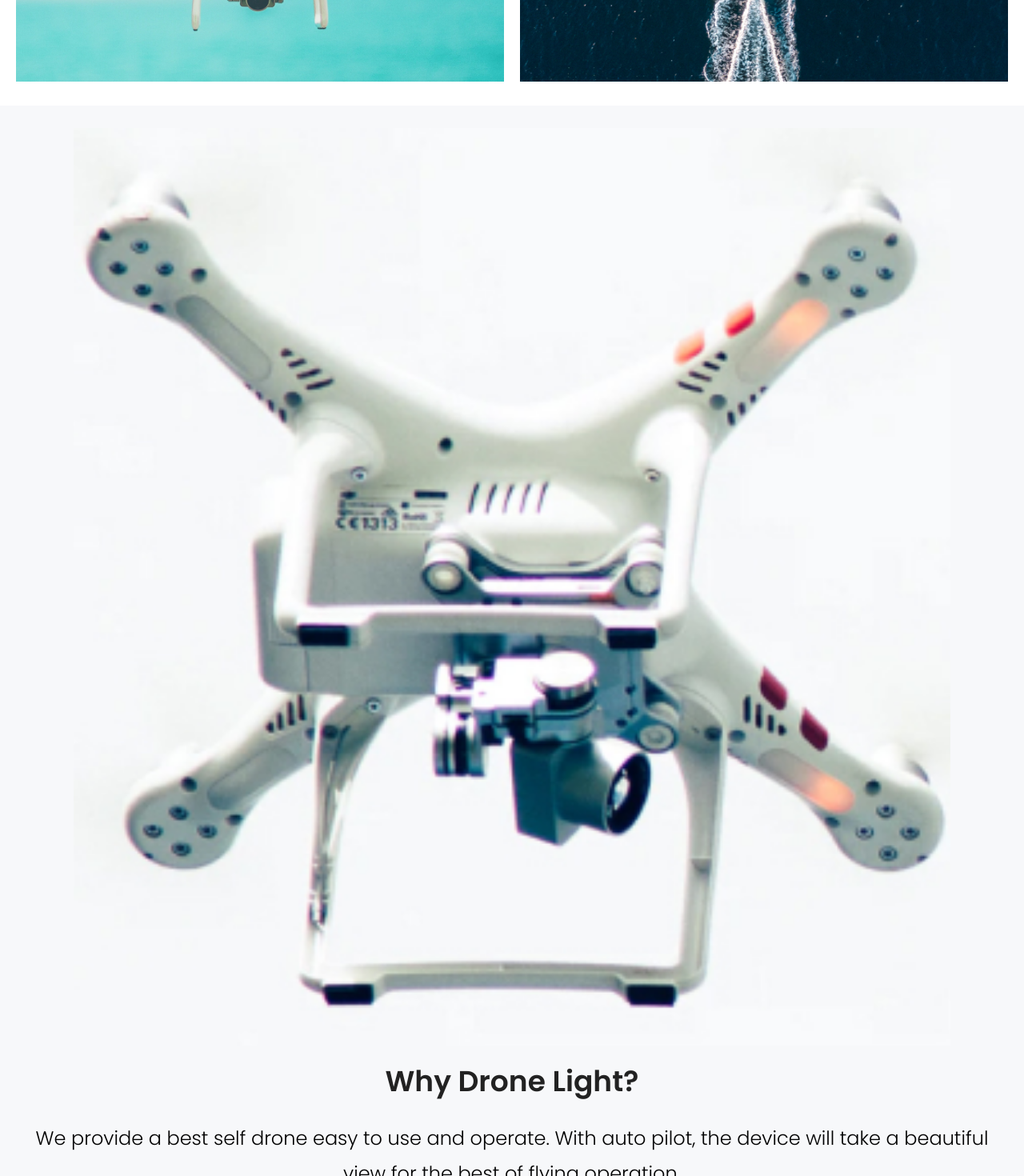
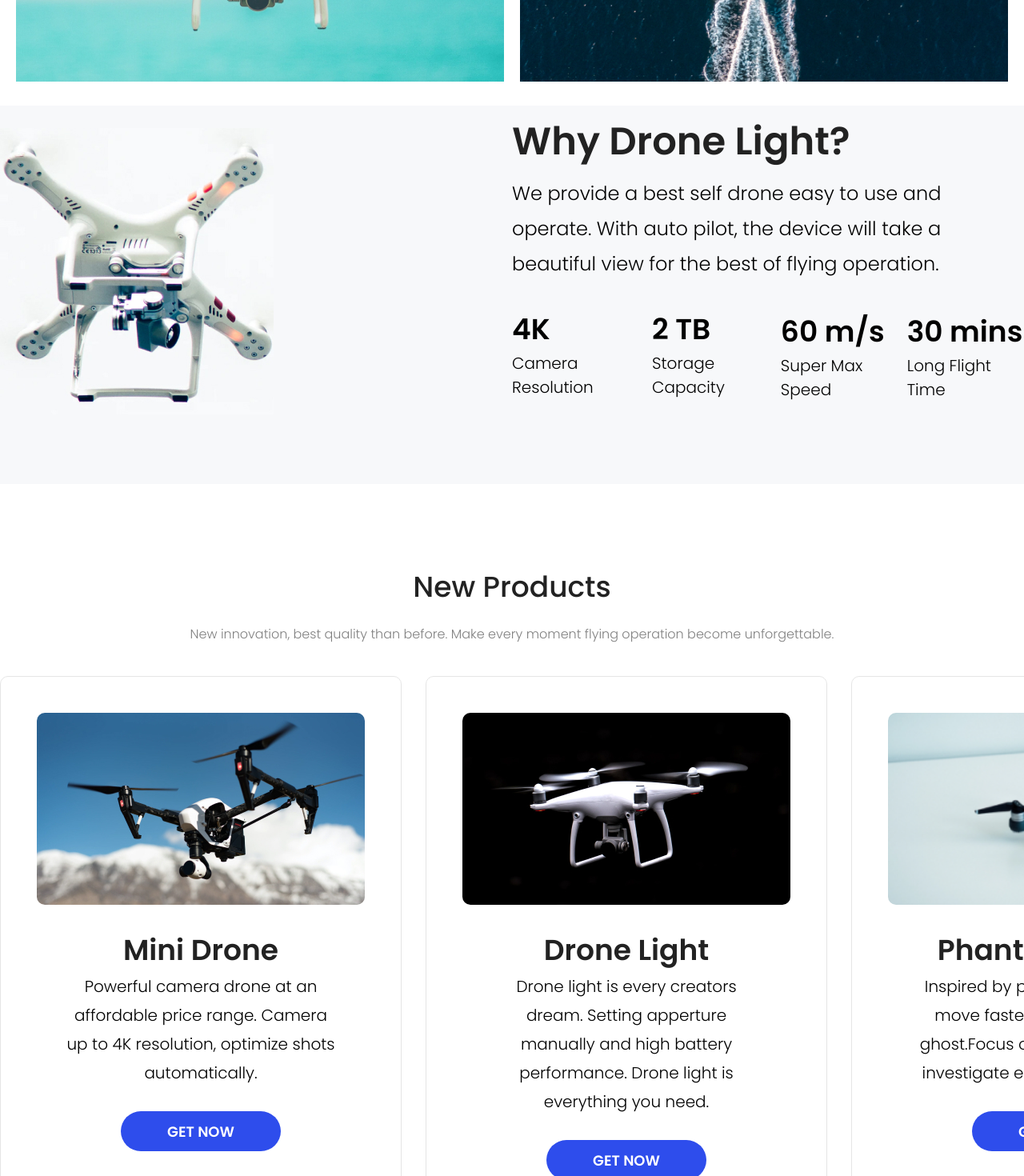
Before and after one commit to rwndy/RevivalTV-Frontend, a Next.js app: page / in a window 1280 px wide. Shown: the part 1320-2790 px from the top of the page at 80% size. Built offline with nearby package versions, Linux system fonts and the light colour scheme.

Commit message:
desktop version

```diff
--- /dev/null
+++ b/src/components/DetailProduct/DescriptionFeature/Description/index.js
@@ -0,0 +1,15 @@
+const DescriptionText = () => {
+  return (
+    <div className="border-[1px] border-gray rounded-sm px-9 py-10 mb-[56px]">
+            <h5 className="text-dark-gray text-[28px] leading-[42px] font-semibold mb-10">Description</h5>
+            <p className="text-dark-gray text-[20px] leading-[38px] font-light">We provide a best self drone easy to use and operate. With auto pilot, the device will take a beautiful view for
+the best of flying operation. Drone light is every creators dream. Setting apperture manually and high battery
+performance. With 2 Terabyte storage, you can take a lot of picture in one take. 4K Camera resolution make
+your video clean and feels like a real environtment. Capture your moment in easy way effortlesly with auto
+pilot system. No need to learn how to fly and operate drone. Enjoy your simple and easy flying experience.
+Drone light is everything you need.</p>
+    </div>
+  )
+}
+
+export default DescriptionText
--- a/src/components/DetailProduct/ThumbnailImage/index.js
+++ b/src/components/DetailProduct/ThumbnailImage/index.js
@@ -32,17 +32,18 @@ export const ThumbnailImage = () => {
 
   return (
     <div>
-      <div className="relative w-[346px] h-[263px] mt-17 mb-[17px]">
+      <div className="relative xsm:w-[346px] xsm:h-[263px] xl:w-[400px] xl:h-[200px] xsm:mt-17 xsm:mb-[17px] xl:mb-[37px] ">
         <Image
           src={!srcImage ? '/assets/images/highlight1.png' : srcImage}
           alt="thumbnail image"
           layout="fill"
           objectFit="cover"
           className="rounded-sm"
+          quality={100}
         />
       </div>
 
-      <div className="flex justify-between mb-[50px]">
+      <div className="flex xsm:justify-between mb-[50px]">
         {
           list_drones.map(drone => (
             <div key={drone.id} className="cursor-pointer" onClick={() => handleImage(drone)}>
--- a/src/components/DetailProduct/index.js
+++ b/src/components/DetailProduct/index.js
@@ -1,11 +1,15 @@
 import { ThumbnailImage } from "./ThumbnailImage"
 import { DescriptionFeature } from "./DescriptionFeature"
+import DescriptionText from "./DescriptionFeature/Description"
 
 export const DetailProductComponent = () => {
   return (
-    <div className="container px-15">
-      <ThumbnailImage />
-      <DescriptionFeature />
+    <div className="container xsm:px-15 xl:px-[165px]">
+      <div className="xl:grid xl:mt-[107px] xl:mb-[37px] xl:gap-[65px] xl:grid-cols-2">
+        <ThumbnailImage />
+        <DescriptionFeature />
+      </div>
+      <DescriptionText />
     </div>
   )
 }
--- a/src/components/SectionAboutProduct/index.js
+++ b/src/components/SectionAboutProduct/index.js
@@ -3,48 +3,51 @@ import Image from "next/image"
 const SectionAboutProduct = () => {
   return (
     <div className="bg-cream h-auto">
-      <div className="grid grid-cols-1">
-        <div className="px-[92px] pt-13">
+      <div className="xl:container xl:mx-auto xl:pb-[80px]">
+      <div className="grid xsm:grid-cols-1 xl:grid-cols-2">
+        <div className="xsm:px-[92px] pt-13">
           <Image
             src={'/assets/images/benefit_feature_image.png'}
             alt="benefit_feature_image pict"
             width={342}
             height={358}
-            layout="responsive"
             quality={100}
           />
         </div>
-        <div className="container px-[35px]">
-         <h3 className="text-center text-dark-gray font-semibold text-[36px] leading-[54px] mt-8 mb-10">Why Drone Light?</h3>
-         <p className="text-center text-[24px] leading-[44px] font-light">We provide a best self drone easy to use and operate. With auto pilot, the device will take a beautiful view for the best of flying operation.</p>
+        <div className="xsm:container xsm:px-[35px]">
+         <h3 className="xsm:text-center text-dark-gray font-semibold text-[36px] leading-[54px] mt-8 mb-10 xl:text-[48px] xl:leading xl:mb-7">Why Drone Light?</h3>
+         <p className="xsm:text-center text-[24px] leading-[44px] font-light ">We provide a best self drone easy to use and operate. With auto pilot, the device will take a beautiful view for the best of flying operation.</p>
 
-         <div className="mt-[37px] grid grid-cols-2 gap-[88px]">
+      <div className="xl:flex items-center">
+         <div className="mt-[37px] xsm:grid xsm:grid-cols-2 xsm:gap-[88px] xl:mt-14 xl:flex ">
 
            <div>
-             <h4 className="text-center text-[36px] leading-[54px] font-semibold">4K</h4>
-             <p className="text-center text-[20px] font-light">Camera Resolution</p>
+             <h4 className="xsm:text-center text-[36px] leading-[54px] font-semibold">4K</h4>
+             <p className="xsm:text-center text-[20px] font-light">Camera Resolution</p>
            </div>
 
            <div>
-             <h4 className="text-center text-[36px] leading-[54px] font-semibold">2 TB</h4>
-             <p className="text-center text-[20px] font-light">Storage Capacity</p>
+             <h4 className="xsm:text-center text-[36px] leading-[54px] font-semibold">2 TB</h4>
+             <p className="xsm:text-center text-[20px] font-light">Storage Capacity</p>
            </div>
 
          </div>
 
-         <div className="grid grid-cols-2 mt-[69px] mb-[48px] gap-[57px]">
+         <div className="xsm:grid xsm:grid-cols-2 xsm:mt-[69px] xsm:mb-[48px] xsm:gap-[57px] xl:flex xl:mt-17">
           <div>
-             <h4 className="text-center text-[36px] leading-[54px] font-semibold">60 m/s</h4>
-             <p className="text-center text-[20px] font-light">Super Max Speed</p>
+             <h4 className="xsm:text-center text-[36px] leading-[54px] font-semibold">60 m/s</h4>
+             <p className="xsm:text-center text-[20px] font-light">Super Max Speed</p>
            </div>
 
            <div>
-             <h4 className="text-center text-[36px] leading-[54px] font-semibold w-[145px]">30 mins</h4>
-             <p className="text-center text-[20px] font-light">Long Flight Time</p>
+             <h4 className="xsm:text-center text-[36px] leading-[54px] font-semibold xsm:w-[145px]">30 mins</h4>
+             <p className="xsm:text-center text-[20px] font-light">Long Flight Time</p>
            </div>
          </div>
 
         </div>
+        </div>
+      </div>
       </div>
     </div>
   )
--- a/src/components/SectionFeature/index.js
+++ b/src/components/SectionFeature/index.js
@@ -13,10 +13,10 @@ const SectionFeature = () => {
             height={660}
             layout="responsive"
           />
-          <h1 className="absolute lg:top-[25%] xl:top-[25%] top-[15%] left-1/2 translate-x-[-50%] translate-y-[-50%] font-semibold xl:text-[48px] lg:text-[48px] text-[36px] lg:leading-[72px] xl:leading-[72px] leading[54px]  text-black text-center">Ultra Light</h1>
+          <h1 className="absolute lg:top-[25%] xl:top-[25%] xsm:top-[15%] left-1/2 translate-x-[-50%] translate-y-[-50%] font-semibold xl:text-[48px] lg:text-[48px] text-[36px] lg:leading-[72px] xl:leading-[72px] xsm:leading[54px]  text-black text-center">Ultra Light</h1>
 
           <div>
-          <p className="absolute px-5 lg:top-[39%] xl:top[39%] top-[40%] lg:left-1/2 xl:left-1/2 lg:translate-x-[-50%] xl:translate-x-[-50%] translate-y-[-50%]  lg:text-[28px] xl:text-[28px] text-[24px] text-light-gray xl:text-center mx-auto lg:leading-[50px] xl:leading-[50px] leading-[44.5px] font-light text-center 2xl:w-[42%] 2xl:text-center">Drone move faster with weighing component <span className="text-black">under 200 g </span></p>
+          <p className="absolute px-5 lg:top-[39%] xl:top-[50%] xsm:top-[40%] lg:left-1/2 xl:left-1/2 lg:translate-x-[-50%] xl:translate-x-[-50%] translate-y-[-50%]  lg:text-[28px] xl:text-[28px] text-[24px] text-light-gray xl:text-center xsm:mx-auto lg:leading-[50px] xl:leading-[50px] xsm:leading-[44.5px] font-light text-center 2xl:w-[42%] 2xl:text-center lg:w-10/12 xl:w-10/12">Drone move faster with weighing component <span className="text-black">under 200 g </span></p>
           </div>
         </div>
 
@@ -32,7 +32,7 @@ const SectionFeature = () => {
           <h1 className="absolute lg:top-[25%] xl:top-[25%] top-[10%] left-1/2 translate-x-[-50%] translate-y-[-50%] font-semibold lg:text-[48px] xl:text-[48px] text-[36px] lg:leading-[72px] xl:leading-[72px] leading[54px] text-white w-full text-center">Best Resolution</h1>
 
           <div>
-            <p className="absolute px-5 lg:top-[39%] xl:top-[39%] 2xl:top-[39%] top-[35%] lg:left-1/2 xl:left-1/2 lg:translate-x-[-50%] xl:translate-x-[-50%] translate-y-[-50%] lg:text-[28px] xl:text-[28px] text-[24px] text-dark-white xl:text-center lg:leading-[50px] xl:leading-[50px] 2xl:leading-[50px] leading-[44px] 2xl:w-[42%] 2xl:text-center text-center font-light">Take a beautiful view with best camera up to <span className="text-white">4K Camera Resolution</span></p>
+            <p className="absolute px-5 lg:top-[39%] xl:top-[50%] 2xl:top-[39%] xsm:top-[35%] lg:left-1/2 xl:left-1/2 lg:translate-x-[-50%] xl:translate-x-[-50%] translate-y-[-50%] lg:text-[28px] xl:text-[28px] text-[24px] text-dark-white xl:text-center lg:leading-[50px] xl:leading-[50px] 2xl:leading-[50px] leading-[44px] 2xl:w-[42%] 2xl:text-center text-center font-light xl:w-[95%] ">Take a beautiful view with best camera up to <span className="text-white">4K Camera Resolution</span></p>
           </div>
         </div>
       </div>
--- a/src/components/SectionProducts/index.js
+++ b/src/components/SectionProducts/index.js
@@ -21,28 +21,29 @@ const SectionProducts = () => {
 
 
   return (
-    <div className="pt-[102px] px-15">
+    <div className="pt-[102px] xsm:px-15 xl:container xl:mx-auto">
       <h4 className="text-[36px] text-dark-gray leading-[54px] text-center mb-7">New Products</h4>
-      <p className="text-dark-gray-2 text-[18px] leading-15 text-center mb-17 font-light">
+      <p className="text-dark-gray-2 text-[18px] xl:text-[16px] leading-[32px] text-center mb-17 font-light">
       New innovation, best quality than before. Make every moment flying operation become unforgettable.
       </p>
 
-      <div className="grid grid-cols-1">
+      <div className="xsm:grid xsm:grid-cols-1 xl:flex xl:gap-[30px] xl:overflow-x-auto">
         {
           products_data.map((product, idx) => (
-          <div className="mb-[50px]" key={idx + 1}>
-            <div className="px-5">
+          <div className="mb-[50px] xl:border border-gray xl:p-[45px] xl:rounded-sm" key={idx + 1}>
+            <div className="xsm:px-5 xl:relative xl:w-[410px] xl:h-[240px] xsm:relative xsm:w-[330px] xsm:h-[194px]">
               <Image
                 src={`/assets/images/${product.img_src}`}
                 alt={`${product.name} image`}
-                width={330}
-                height={194}
+                layout="fill"
+                objectFit="cover"
+                className="xl:rounded-sm"
               />
             </div>
 
-            <h4 className="text-dark-gray text-center text-[36px] leading-[54px] font-semibold">{product.name}</h4>
+            <h4 className="text-dark-gray text-center text-[36px] leading-[54px] font-semibold xl:mt-14">{product.name}</h4>
 
-            <div className="px-3 mb-14">
+            <div className="xsm:px-3 xsm:mb-14 xl:px-[37px]">
               <p className="text-center text-[20px] leading-[36px] font-light">
                 {
                   product.information
@@ -50,7 +51,7 @@ const SectionProducts = () => {
               </p>
             </div>
 
-              <div className="flex justify-center">
+              <div className="flex justify-center xl:mt-14">
                 <button className="bg-primary-blue text-white w-[200px] h-[50px] rounded-L text-center uppercase font-semibold text-[18px]">Get Now</button>
               </div>
             </div>
--- a/tailwind.config.js
+++ b/tailwind.config.js
@@ -4,6 +4,8 @@ module.exports = {
   ],
   theme: {
     screens: {
+      'xsm': {'max': '411px'},
+
       'sm': {'min': '640px', 'max': '767px'},
 
       'md': {'min': '768px', 'max': '1023px'},
```
Also changed, not shown: src/components/DetailProduct/DescriptionFeature/index.js (+1 -10 lines), src/components/Footer/index.js (+7 -4 lines), src/components/Navbar/index.js (+5 -5 lines), src/components/SectionReview/index.js (+8 -6 lines).
